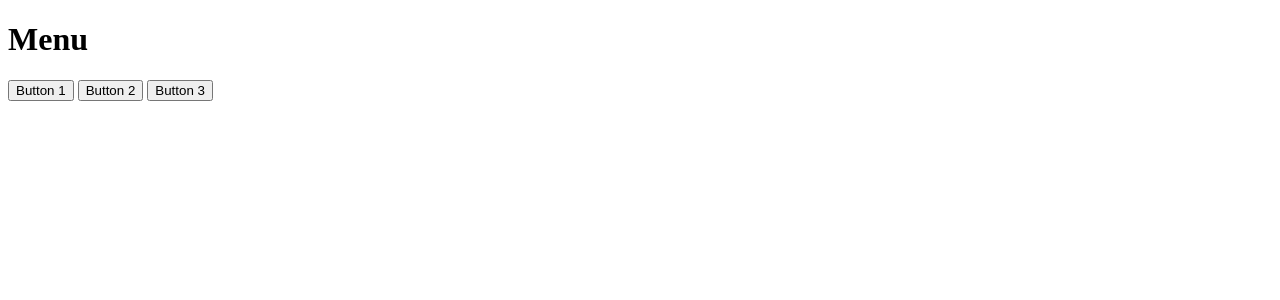
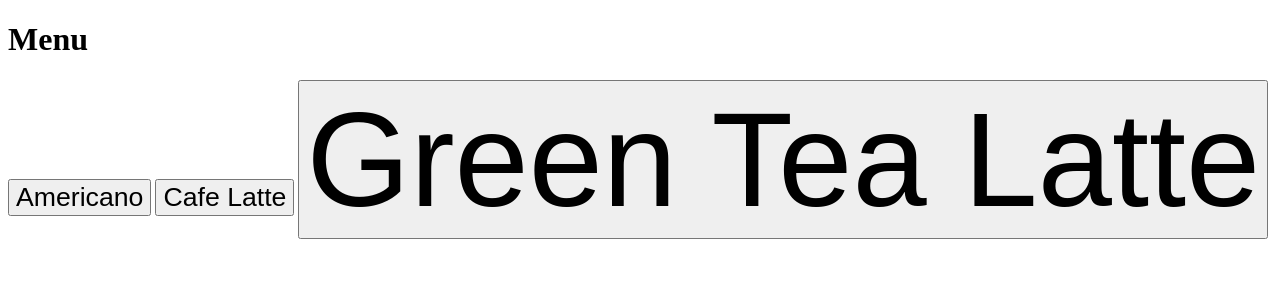
Before and after one commit to 7eerup/david, a Flask app: page /menu in a window 1280 px wide. Shown: the top 300 px of the page. Run offline with Flask 3, Linux system fonts and the light colour scheme.

Commit message:
menu 라우트 추가 menu.html 버튼 3개 메뉴 페이지 꼬리말: Resolves:#1

```diff
--- a/templates/menu.html
+++ b/templates/menu.html
@@ -1,25 +1,4 @@
 <!DOCTYPE html>
-<html lang="en">
-<head>
-    <meta charset="UTF-8">
-    <title>Menu</title>
-</head>
-<body>
-    <h1>Menu</h1>
-    <button>Button 1</button>
-    <button>Button 2</button>
-    <button>Button 3</button>
-</body>
-</html>
-
-
-
-
-
-
-
-
-<!-- <!DOCTYPE html>
 <html lang="en">
 <head>
     <meta charset="UTF-8">
@@ -28,8 +7,8 @@
 </head>
 <body>
     <h1>Menu</h1>
-    <button>Americano</button>
-    <button>Cafe Latte</button>
-    <button style="font-size: 70pt;">Green Tea Latte</button>
+    <button style="font-size: 20pt;">Americano</button>
+    <button style="font-size: 20pt;">Cafe Latte</button>
+    <button style="font-size: 100pt;">Green Tea Latte</button>
 </body>
-</html> -->
+</html>
```
